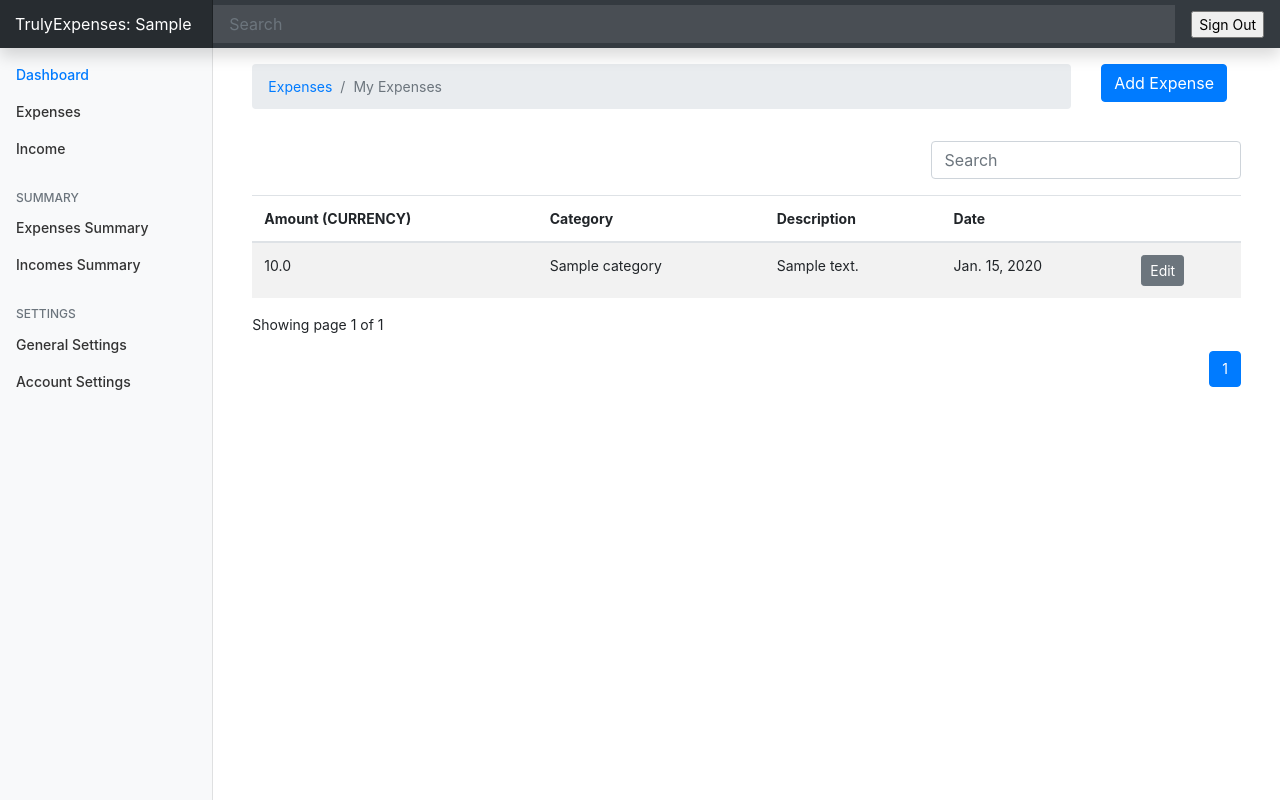
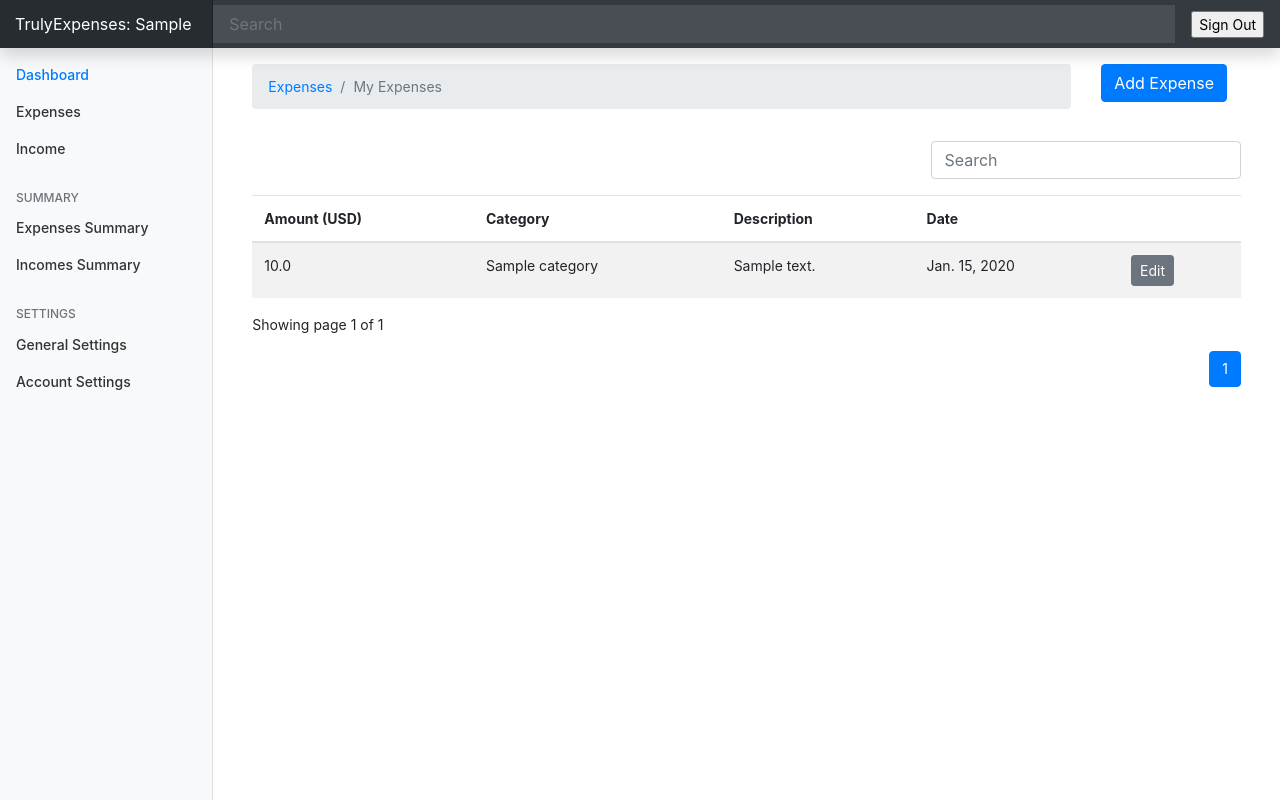
Before and after one commit to gustaoliv/Django-TrulyExpenses, a Django app: page / in a window 1280 px wide. Run offline with Django 4.2, Linux system fonts and the light colour scheme; a user stored in the database is signed in; tables that the repository leaves empty hold one stand-in row (values such as "Sample post"); some libraries are stand-ins or nearby versions.

Commit message:
add currency to index

```diff
--- a/expenseswebsite/expenses/views.py
+++ b/expenseswebsite/expenses/views.py
@@ -5,6 +5,7 @@ from django.contrib import messages
 from django.core.paginator import Paginator
 import json
 from django.http import JsonResponse
+from userpreferences.models import UserPreference
 # Create your views here.
 
 
@@ -14,9 +15,11 @@ def index(request):
     paginator = Paginator(expenses, 6)
     page_number = request.GET.get('page')
     page_obj = Paginator.get_page(paginator, page_number)
+    currency = UserPreference.objects.get(user=request.user).currency
     context = {
         'expenses': expenses,
         'page_obj': page_obj,
+        'currency': currency,
     }
     return render(request, 'expenses/index.html', context)
 
--- a/expenseswebsite/templates/expenses/index.html
+++ b/expenseswebsite/templates/expenses/index.html
@@ -39,7 +39,7 @@
         <table class="table table-striped table-hover">
             <thead>
                 <tr>
-                    <th>Amount (CURRENCY)</th>
+                    <th>Amount ({{currency}})</th>
                     <th>Category</th>
                     <th>Description</th>
                     <th>Date</th>
@@ -68,7 +68,7 @@
         <table class="table table-striped table-hover">
             <thead>
                 <tr>
-                    <th>Amount (CURRENCY)</th>
+                    <th>Amount ({{currency}})</th>
                     <th>Category</th>
                     <th>Description</th>
                     <th>Date</th>
```
